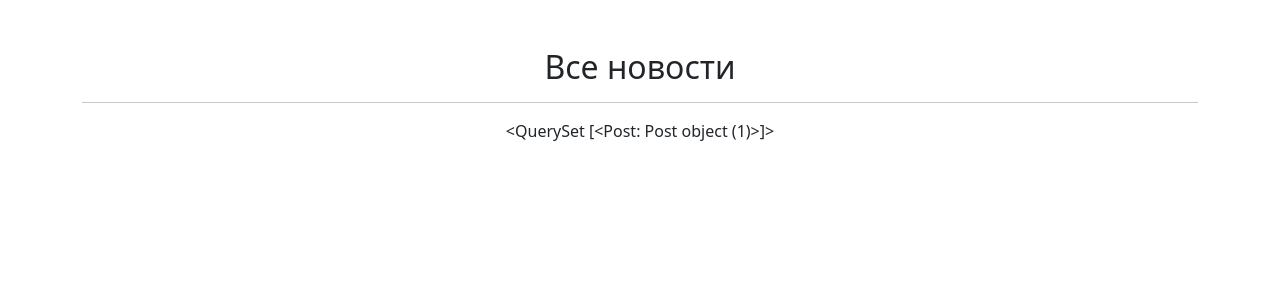
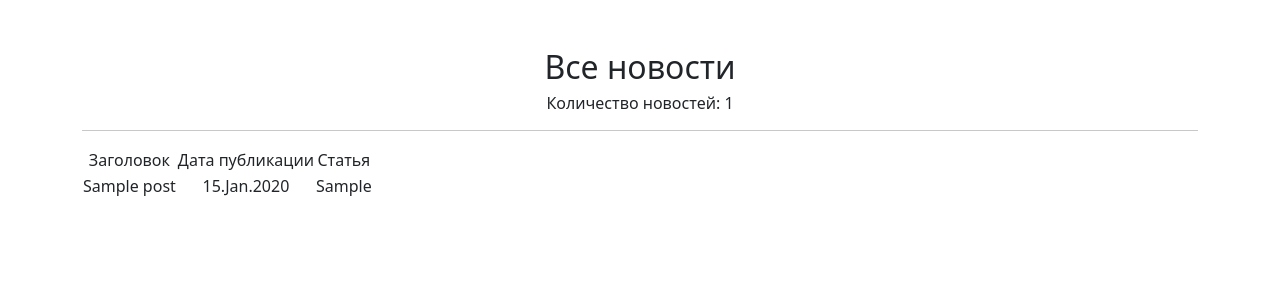
Before and after one commit to Sengshi/NewsPapper, a Django app: page /news/ in a window 1280 px wide. Shown: the part 56-356 px from the top of the page. Run offline with Django 4.2, Linux system fonts and the light colour scheme; tables that the repository leaves empty hold one stand-in row (values such as "Sample post"); some libraries are stand-ins or nearby versions.

Commit message:
Complete D3.3

```diff
--- a/news/views.py
+++ b/news/views.py
@@ -6,7 +6,8 @@ from .models import Post
 class PostList(ListView):
     model = Post
     template_name = 'news.html'
-    context_object_name = 'post'
+    context_object_name = 'posts'
+    queryset = Post.objects.order_by('-create_date')
 
 
 class PostDetail(DetailView):
--- a/templates/news.html
+++ b/templates/news.html
@@ -6,6 +6,36 @@
 
 {% block content %}
 <h2>Все новости</h2>
+<h6>Количество новостей: {{ posts | length }}</h6>
 <hr>
-{{ post }}
+    {% if posts %}
+        <table>
+            <tr>
+                <td>
+                    Заголовок
+                </td>
+                <td>
+                    Дата публикации
+                </td>
+                <td>
+                    Статья
+                </td>
+            </tr>
+        {% for post in posts %}
+            <tr>
+                <td>
+                    {{ post.title }}
+                </td>
+                <td>
+                    {{ post.create_date|date:'d.M.Y' }}
+                </td>
+                <td>
+                    {{ post.post|truncatewords:20 }}
+                </td>
+            </tr>
+        {% endfor %}
+        </table>
+    {% else %}
+        <h2>Новостей нет!</h2>
+    {% endif %}
 {% endblock content %}
--- a/templates/news_detail.html
+++ b/templates/news_detail.html
@@ -6,6 +6,7 @@
 
 {% block content %}
 <h2>{{ news_detail.title }}</h2>
+<h6>{{ news_detail.create_date|date:'d.M.Y' }}</h6>
 <hr>
 {{ news_detail.post }}
 {% endblock content %}
```
